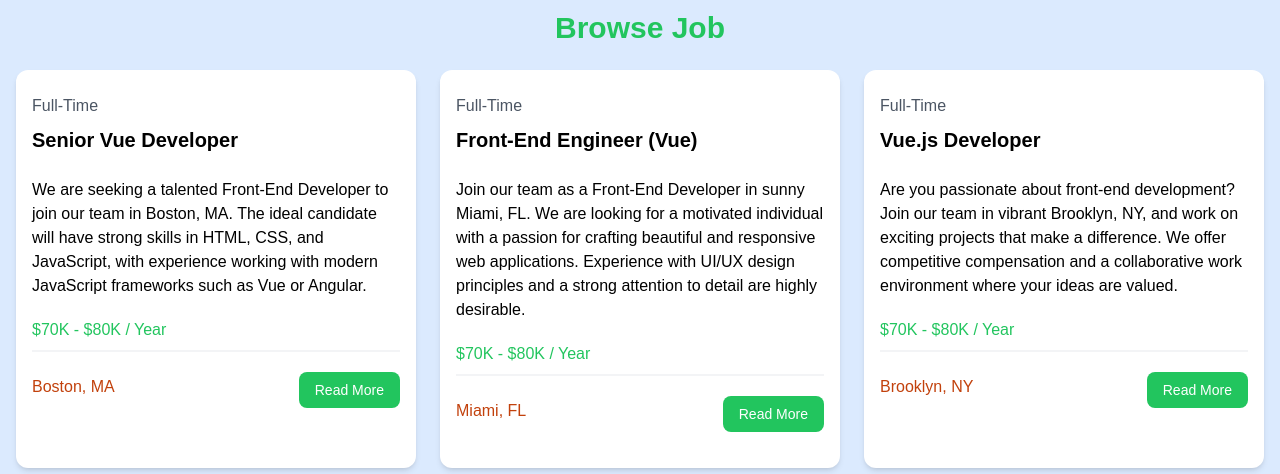
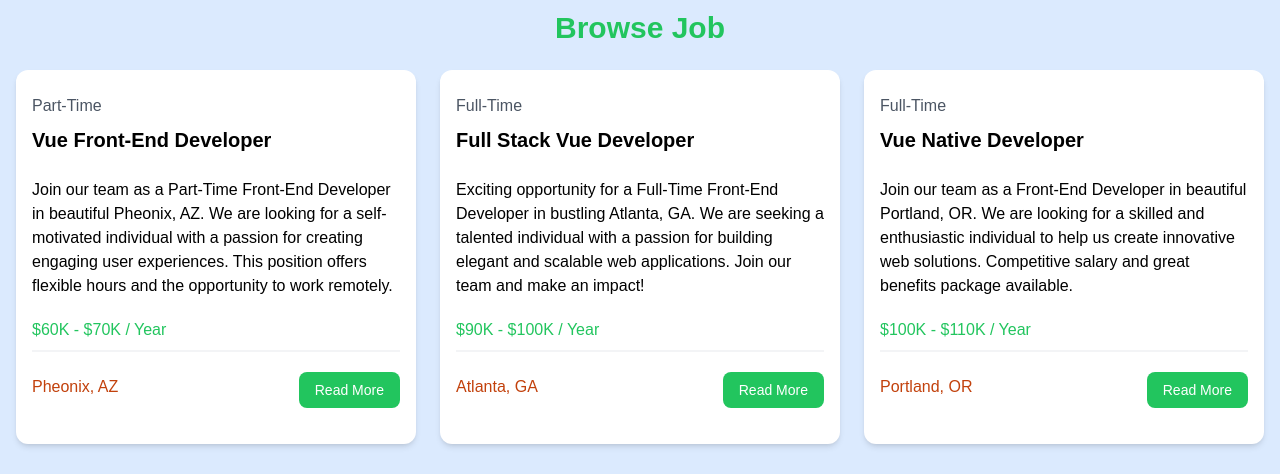
Before and after one commit to raliefrenha2/vue-crash, a Vue app: page /jobs in a window 1280 px wide. Shown: the part 326-800 px from the top of the page. Built offline with nearby package versions, Linux system fonts and the light colour scheme.

Commit message:
set limit to JobListings

```diff
--- a/src/App.vue
+++ b/src/App.vue
@@ -8,5 +8,5 @@ import Navbar from "./components/Navbar.vue";
   <Navbar />
   <Hero title="Test Tittle" subtitle="Subtitle Test" />
   <HomeCards />
-  <JobListings />
+  <JobListings limit="3" />
 </template>
--- a/src/components/JobListings.vue
+++ b/src/components/JobListings.vue
@@ -1,8 +1,11 @@
 <script setup>
 import jobData from "@/jobs.json";
-import { ref } from "vue";
+import { ref, defineProps } from "vue";
 import JobListing from "./JobListing.vue";
 
+defineProps({
+  limit: Number,
+});
 const jobs = ref(jobData);
 
 console.log(jobs.value);
@@ -14,7 +17,11 @@ console.log(jobs.value);
         Browse Job
       </h2>
       <div class="grid grid-cols-1 md:grid-cols-3 gap-6">
-        <JobListing v-for="job in jobs" :key="job.id" :job="job" />
+        <JobListing
+          v-for="job in jobs.slice(limit || jobs.length)"
+          :key="job.id"
+          :job="job"
+        />
       </div>
     </div>
   </section>
```
